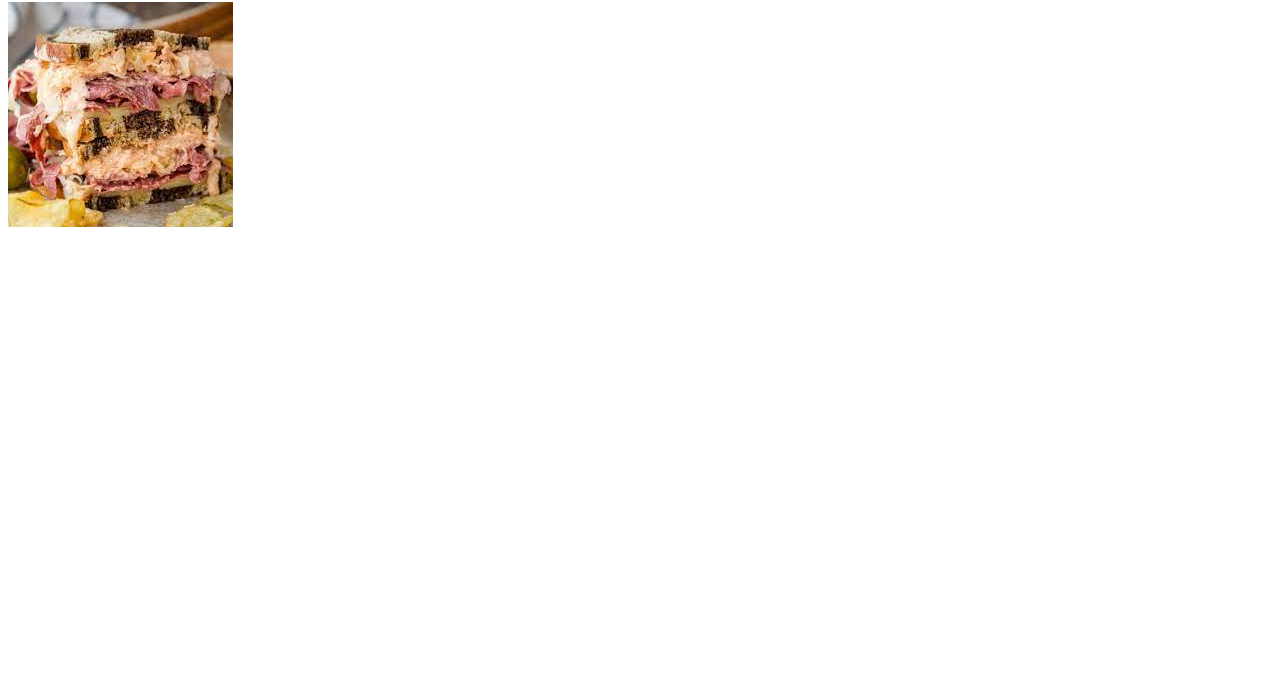
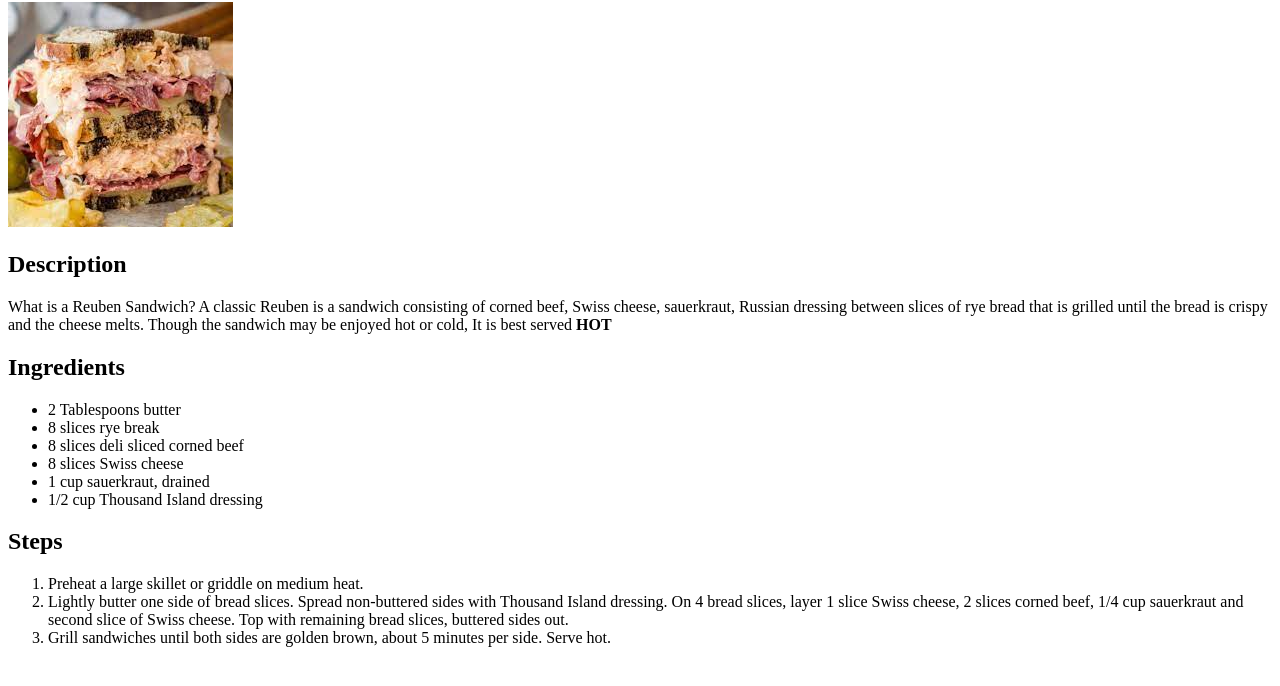
Before and after one commit to Y0ussef-dev/odin-recipes, a plain HTML site: page recipes/ReubenSandwich.html in a window 1280 px wide. Shown: the part 78-764 px from the top of the page. Drawn offline with Linux system fonts and the light colour scheme.

Commit message:
Finish 1st Recipe

```diff
--- a/recipes/ReubenSandwich.html
+++ b/recipes/ReubenSandwich.html
@@ -6,6 +6,38 @@
     </head>
 
     <h1>Reuben Sandwich</h1>
+
     <img src="../images/ReubenSandwich.jpeg">
 
+    <h2> Description </h2>
+
+        <p>What is a Reuben Sandwich? A classic Reuben is a sandwich consisting of
+        corned beef, Swiss cheese, sauerkraut, Russian dressing between slices of
+        rye bread that is grilled until the bread is crispy and the cheese melts.
+        Though the sandwich may be enjoyed hot or cold, It is best served <strong>HOT</strong>
+        </p>
+    <h2>Ingredients</h2>
+
+        <ul>
+            <li>2 Tablespoons butter</li>
+            <li>8 slices rye break</li>
+            <li>8 slices deli sliced corned beef</li>
+            <li>8 slices Swiss cheese</li>
+            <li>1 cup sauerkraut, drained</li>
+            <li>1/2 cup Thousand Island dressing</li>
+        </ul>
+
+    <h2>Steps</h2>
+        <ol>
+            <li>Preheat a large skillet or griddle on medium heat.</li>
+            <li>Lightly butter one side of bread slices.
+                Spread non-buttered sides with Thousand Island dressing.
+                On 4 bread slices, layer 1 slice Swiss cheese, 2 slices corned beef,
+                1/4 cup sauerkraut and second slice of Swiss cheese.
+                Top with remaining bread slices, buttered sides out.</li>
+            <li>Grill sandwiches until both sides are golden brown,
+                about 5 minutes per side. Serve hot.</li>
+
+
+        </ol>
 </html>
```
Also changed, not shown: index.html (+4 -1 lines), recipes/TomatoSoup.html (added).
